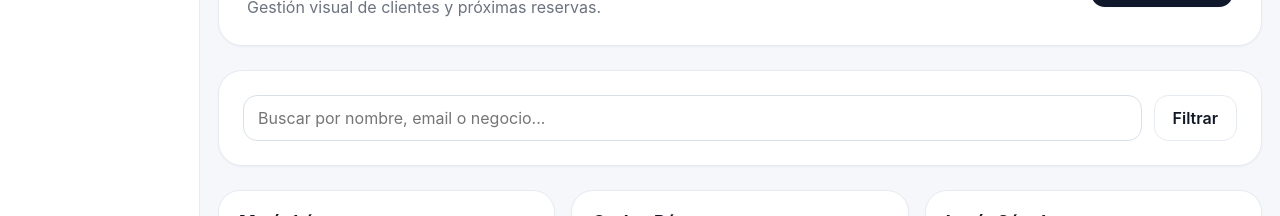
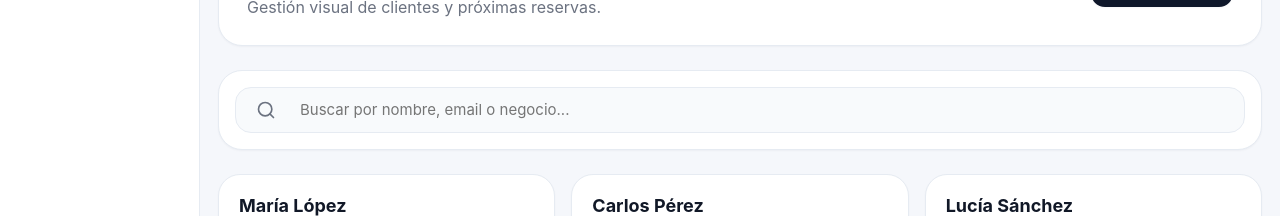
Before and after one commit to AlicanteFutura-504/FrontEnd, a Next.js app: page /customers in a window 1280 px wide. Shown: the part 218-434 px from the top of the page. Built offline with nearby package versions, Linux system fonts and the light colour scheme; no server answers; sample sign-in values are in the browser's storage.

Commit message:
boton error editar

```diff
--- a/app/(admin)/customers/page.tsx
+++ b/app/(admin)/customers/page.tsx
@@ -32,25 +32,20 @@ function CustomerCard({ customer }: { customer: typeof initialCustomers[0] }) {
 export default function CustomersPage() {
   const [customers, setCustomers] = useState(initialCustomers);
   const [searchTerm, setSearchTerm] = useState("");
-  const [appliedSearch, setAppliedSearch] = useState("");
   const [isModalOpen, setIsModalOpen] = useState(false);
 
   // Estado del nuevo cliente
   const [newCustomer, setNewCustomer] = useState({ name: "", phone: "", email: "", business: "" });
 
   const filteredCustomers = useMemo(() => {
-    if (!appliedSearch) return customers;
-    const lower = appliedSearch.toLowerCase();
+    if (!searchTerm) return customers;
+    const lower = searchTerm.toLowerCase();
     return customers.filter(c =>
       c.name.toLowerCase().includes(lower) ||
       c.business.toLowerCase().includes(lower) ||
       c.email.toLowerCase().includes(lower)
     );
-  }, [customers, appliedSearch]);
-
-  function handleFilter() {
-    setAppliedSearch(searchTerm);
-  }
+  }, [customers, searchTerm]);
 
   function handleCreate(e: React.FormEvent) {
     e.preventDefault();
@@ -91,18 +86,19 @@ export default function CustomersPage() {
         </div>
       )}
 
-      <section className="section-card">
-        <div className="search-row">
+      <section className="section-card" style={{ padding: '16px' }}>
+        <div className="search-row" style={{ display: 'flex', alignItems: 'center', background: 'var(--surface-2)', padding: '12px 20px', borderRadius: '16px', border: '1px solid var(--border)' }}>
+          <svg width="20" height="20" viewBox="0 0 24 24" fill="none" stroke="currentColor" strokeWidth="2" strokeLinecap="round" strokeLinejoin="round" style={{ color: 'var(--muted)', marginRight: '12px' }}>
+            <circle cx="11" cy="11" r="8"></circle>
+            <line x1="21" y1="21" x2="16.65" y2="16.65"></line>
+          </svg>
           <input
-            className="input"
+            className="input search-input"
+            style={{ border: 'none', background: 'transparent', boxShadow: 'none', padding: 0, flex: 1, outline: 'none', fontSize: '15px' }}
             placeholder="Buscar por nombre, email o negocio..."
             value={searchTerm}
             onChange={(e) => setSearchTerm(e.target.value)}
-            onKeyDown={(e) => e.key === 'Enter' && handleFilter()}
           />
-          <button className="secondary-btn" type="button" onClick={handleFilter}>
-            Filtrar
-          </button>
         </div>
       </section>
 
@@ -113,7 +109,7 @@ export default function CustomersPage() {
           ))
         ) : (
           <p style={{ color: "#6b7280", gridColumn: "1 / -1", textAlign: "center", padding: "2rem" }}>
-            No se encontraron clientes con "{appliedSearch}"
+            No se encontraron clientes con "{searchTerm}"
           </p>
         )}
       </section>
```
